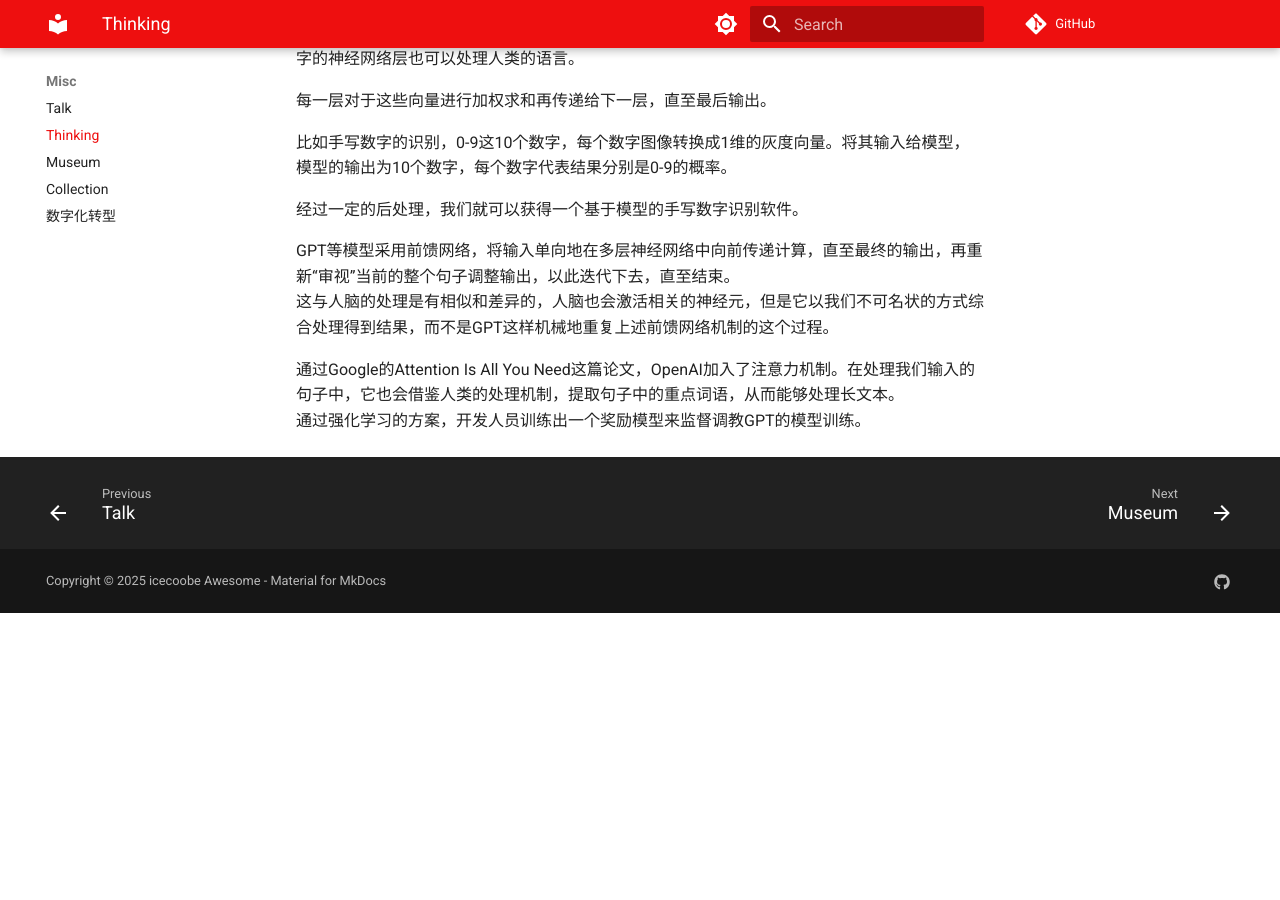
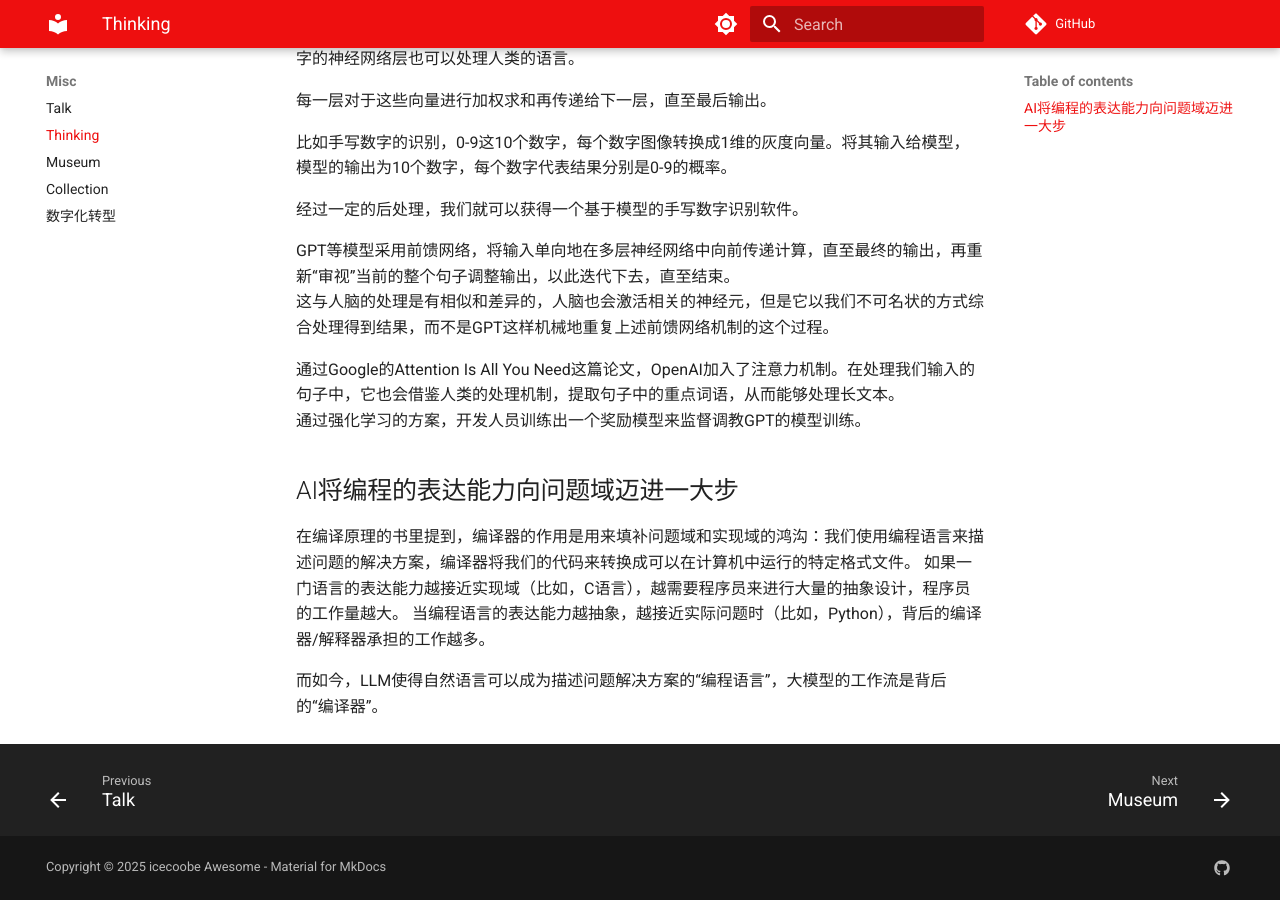
Before and after one commit to icecoobe/notes, an MkDocs documentation site: the page built from docs/misc/thinking.md, in a window 1280 px wide and 900 px high, scrolled down 650 px. Built offline with MkDocs 1.6.1 and Material for MkDocs 9.7.7, drawn with Linux system fonts in a browser that asks for light colours; comment, search, counter and statistics services are not loaded; before the commit the page ends 1263 px from its top, so only the background shows below that.

Commit message:
Update thinking.md
大模型使得编程更偏向问题域

```diff
--- a/docs/misc/thinking.md
+++ b/docs/misc/thinking.md
@@ -27,3 +27,11 @@
 
 通过Google的Attention Is All You Need这篇论文，OpenAI加入了注意力机制。在处理我们输入的句子中，它也会借鉴人类的处理机制，提取句子中的重点词语，从而能够处理长文本。<br>
 通过强化学习的方案，开发人员训练出一个奖励模型来监督调教GPT的模型训练。
+
+## AI将编程的表达能力向问题域迈进一大步
+
+在编译原理的书里提到，编译器的作用是用来填补问题域和实现域的鸿沟：我们使用编程语言来描述问题的解决方案，编译器将我们的代码来转换成可以在计算机中运行的特定格式文件。
+如果一门语言的表达能力越接近实现域（比如，C语言），越需要程序员来进行大量的抽象设计，程序员的工作量越大。
+当编程语言的表达能力越抽象，越接近实际问题时（比如，Python），背后的编译器/解释器承担的工作越多。
+
+而如今，LLM使得自然语言可以成为描述问题解决方案的“编程语言”，大模型的工作流是背后的“编译器”。
```
